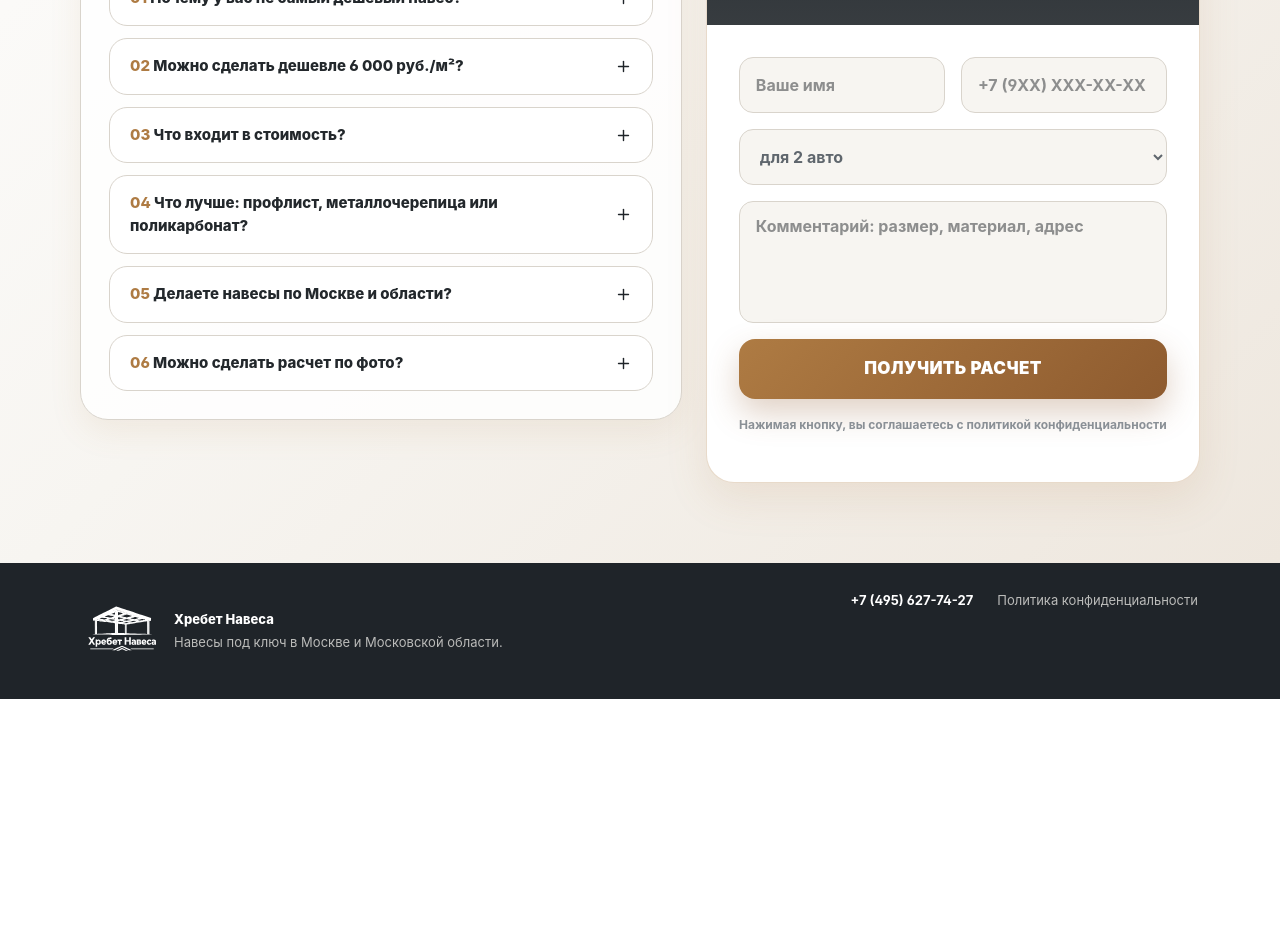
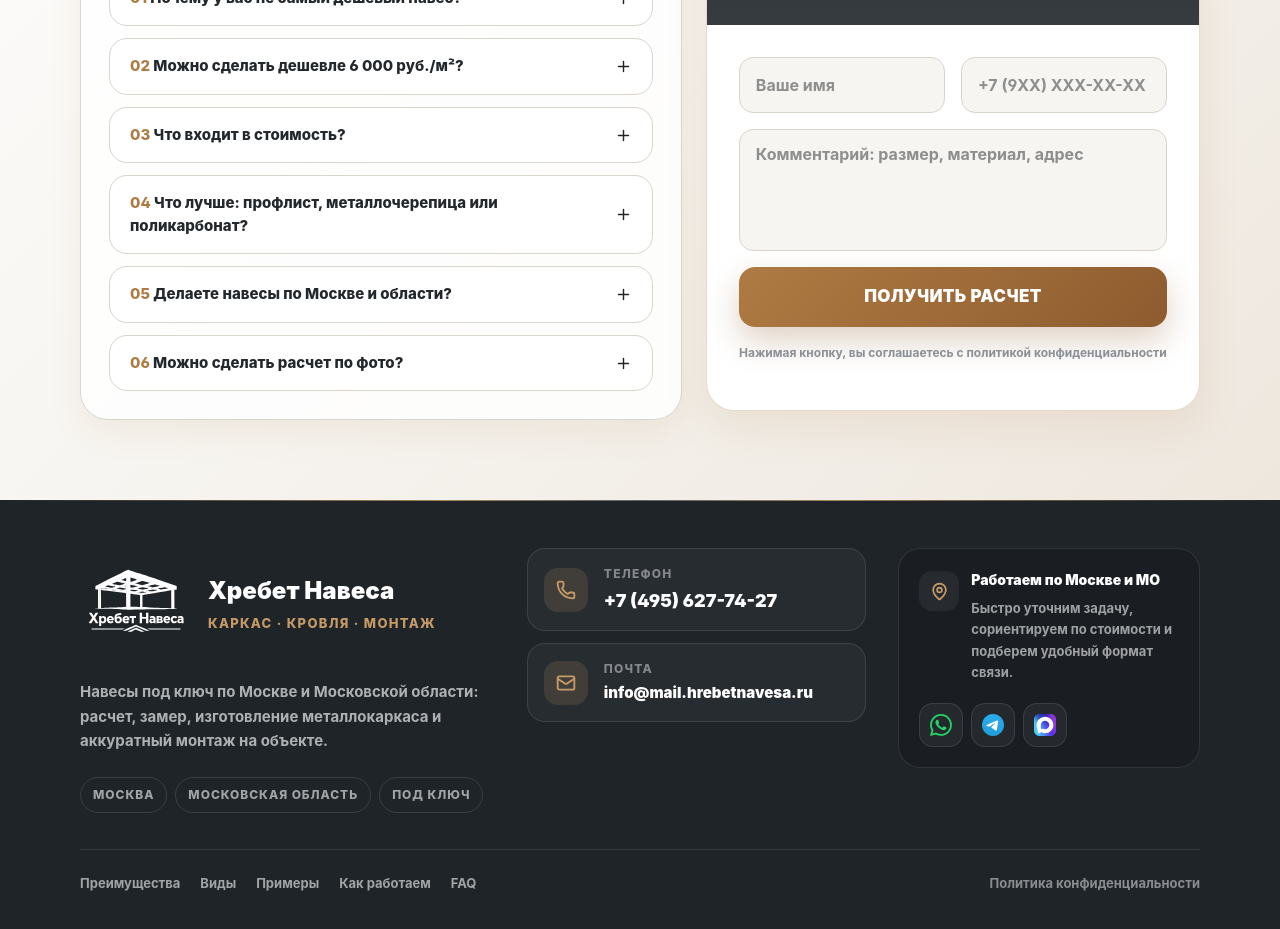
Before and after one commit to uglyfacegoat/-, a React (Vite) app: page / in a window 1280 px wide. Shown: the part 7420-8349 px from the top of the page. Before the commit the page ends 8119 px from the top, so only its background shows below. Built offline with nearby package versions, Linux system fonts and the light colour scheme.

Commit message:
Improve footer and lead form contacts

```diff
--- a/src/app/contacts.ts
+++ b/src/app/contacts.ts
@@ -2,6 +2,10 @@ export const CONTACTS = {
   phone: {
     label: "+7 (495) 627-74-27",
     href: "tel:+74956277427",
+  },
+  email: {
+    label: "info@mail.hrebetnavesa.ru",
+    href: "mailto:info@mail.hrebetnavesa.ru",
   },
   whatsapp: {
     label: "WhatsApp",
--- a/src/app/sections/Footer.tsx
+++ b/src/app/sections/Footer.tsx
@@ -1,40 +1,196 @@
+import { Mail, MapPin, Phone } from "lucide-react";
+import maxIcon from "../../assets/max.svg";
+import telegramIcon from "../../assets/tg.svg";
+import whatsappIcon from "../../assets/whatsapp.svg";
+import { CONTACTS } from "../contacts";
 import { COLORS } from "../theme";
-import { CONTACTS } from "../contacts";
 import { trackGoal } from "../utils/analytics";
+
+const footerNav = [
+  { label: "Преимущества", href: "#benefits" },
+  { label: "Виды", href: "#types" },
+  { label: "Примеры", href: "#cases" },
+  { label: "Как работаем", href: "#process" },
+  { label: "FAQ", href: "#faq" },
+];
+
+const socials = [
+  {
+    label: CONTACTS.whatsapp.label,
+    href: CONTACTS.whatsapp.href,
+    icon: whatsappIcon,
+    goal: "whatsapp_click" as const,
+  },
+  {
+    label: CONTACTS.telegram.label,
+    href: CONTACTS.telegram.href,
+    icon: telegramIcon,
+    goal: "telegram_click" as const,
+  },
+  {
+    label: CONTACTS.max.label,
+    href: CONTACTS.max.href,
+    icon: maxIcon,
+    goal: "max_click" as const,
+  },
+];
 
 export function Footer() {
   return (
     <footer
-      style={{ background: COLORS.graphite, color: "rgba(247,245,241,0.72)" }}
+      className="relative overflow-hidden"
+      style={{ background: COLORS.graphite, color: "rgba(247,245,241,0.76)" }}
     >
-      <div className="mx-auto grid max-w-[1180px] gap-6 px-5 py-7 text-[13px] md:grid-cols-[1fr_auto_auto] md:px-8">
-        <div className="flex items-center gap-3">
+      <div
+        className="pointer-events-none absolute inset-x-0 top-0 h-px"
+        style={{
+          background:
+            "linear-gradient(90deg, transparent 0%, rgba(198,154,102,0.8) 35%, rgba(255,255,255,0.3) 50%, rgba(198,154,102,0.8) 65%, transparent 100%)",
+        }}
+      />
+
+      <div className="mx-auto max-w-[1500px] px-5 py-10 md:px-8 md:py-12 lg:px-12 xl:px-20">
+        <div className="grid gap-8 lg:grid-cols-[1.1fr_0.9fr_0.8fr] lg:items-start">
+          <div>
+            <div className="flex items-center gap-4">
               <img
                 src="/ico-white-text.svg"
                 alt=""
                 aria-hidden="true"
-            className="h-20 w-auto shrink-0"
+                className="h-24 w-auto shrink-0 md:h-28"
               />
               <div>
-            <div className="font-extrabold" style={{ color: COLORS.white }}>
+                <div
+                  className="text-[20px] font-black leading-tight md:text-[24px]"
+                  style={{ color: COLORS.white }}
+                >
                   Хребет Навеса
                 </div>
-            <div className="mt-1">
-              Навесы под ключ в Москве и Московской области.
+                <div className="mt-2 text-[13px] font-extrabold uppercase tracking-[0.1em] text-[#C69A66]">
+                  каркас · кровля · монтаж
                 </div>
               </div>
             </div>
+
+            <p className="mt-5 max-w-[520px] text-[15px] font-bold leading-relaxed text-white/64">
+              Навесы под ключ по Москве и Московской области: расчет, замер,
+              изготовление металлокаркаса и аккуратный монтаж на объекте.
+            </p>
+
+            <div className="mt-6 flex flex-wrap gap-2 text-[12px] font-extrabold uppercase tracking-[0.08em] text-white/58">
+              <span className="rounded-full border border-white/12 px-3 py-2">
+                Москва
+              </span>
+              <span className="rounded-full border border-white/12 px-3 py-2">
+                Московская область
+              </span>
+              <span className="rounded-full border border-white/12 px-3 py-2">
+                под ключ
+              </span>
+            </div>
+          </div>
+
+          <div className="grid gap-3">
             <a
               href={CONTACTS.phone.href}
               data-goal="phone_click"
               onClick={() => trackGoal("phone_click")}
-          style={{ color: COLORS.white, fontWeight: 700 }}
+              className="group flex items-center gap-4 rounded-[18px] border border-white/10 bg-white/[0.04] p-4 transition-colors hover:bg-white/[0.08]"
             >
+              <span className="flex h-11 w-11 shrink-0 items-center justify-center rounded-[14px] bg-[#C69A66]/16 text-[#C69A66]">
+                <Phone size={20} strokeWidth={2.2} />
+              </span>
+              <span>
+                <span className="block text-[12px] font-extrabold uppercase tracking-[0.1em] text-white/44">
+                  телефон
+                </span>
+                <span className="mt-1 block text-[18px] font-black text-white">
                   {CONTACTS.phone.label}
+                </span>
+              </span>
             </a>
-        <a id="privacy" href="#" style={{ color: "rgba(247,245,241,0.72)" }}>
+
+            <a
+              href={CONTACTS.email.href}
+              className="group flex items-center gap-4 rounded-[18px] border border-white/10 bg-white/[0.04] p-4 transition-colors hover:bg-white/[0.08]"
+            >
+              <span className="flex h-11 w-11 shrink-0 items-center justify-center rounded-[14px] bg-[#C69A66]/16 text-[#C69A66]">
+                <Mail size={20} strokeWidth={2.2} />
+              </span>
+              <span className="min-w-0">
+                <span className="block text-[12px] font-extrabold uppercase tracking-[0.1em] text-white/44">
+                  почта
+                </span>
+                <span className="mt-1 block break-all text-[15px] font-black text-white">
+                  {CONTACTS.email.label}
+                </span>
+              </span>
+            </a>
+          </div>
+
+          <div>
+            <div className="rounded-[22px] border border-white/10 bg-[#171B1F]/55 p-5">
+              <div className="flex items-start gap-3">
+                <span className="mt-0.5 flex h-10 w-10 shrink-0 items-center justify-center rounded-[13px] bg-white/[0.06] text-[#C69A66]">
+                  <MapPin size={19} strokeWidth={2.2} />
+                </span>
+                <div>
+                  <div className="text-[14px] font-black text-white">
+                    Работаем по Москве и МО
+                  </div>
+                  <p className="mt-2 text-[13px] font-bold leading-relaxed text-white/58">
+                    Быстро уточним задачу, сориентируем по стоимости и подберем
+                    удобный формат связи.
+                  </p>
+                </div>
+              </div>
+
+              <div className="mt-5 flex gap-2">
+                {socials.map((item) => (
+                  <a
+                    key={item.label}
+                    href={item.href}
+                    target="_blank"
+                    rel="noreferrer"
+                    aria-label={item.label}
+                    data-goal={item.goal}
+                    onClick={() => trackGoal(item.goal)}
+                    className="flex h-11 w-11 items-center justify-center rounded-[14px] border border-white/10 bg-white/[0.05] transition-all duration-200 hover:-translate-y-0.5 hover:bg-white/[0.1]"
+                  >
+                    <img
+                      src={item.icon}
+                      alt=""
+                      aria-hidden="true"
+                      className="h-[22px] w-[22px]"
+                    />
+                  </a>
+                ))}
+              </div>
+            </div>
+          </div>
+        </div>
+
+        <div className="mt-9 flex flex-col gap-5 border-t border-white/10 pt-6 text-[13px] font-bold md:flex-row md:items-center md:justify-between">
+          <nav className="flex flex-wrap gap-x-5 gap-y-2">
+            {footerNav.map((item) => (
+              <a
+                key={item.href}
+                href={item.href}
+                className="text-white/58 transition-colors hover:text-white"
+              >
+                {item.label}
+              </a>
+            ))}
+          </nav>
+
+          <a
+            id="privacy"
+            href="#"
+            className="text-white/48 transition-colors hover:text-white"
+          >
             Политика конфиденциальности
           </a>
+        </div>
       </div>
     </footer>
   );
--- a/src/app/sections/LeadRequestSection.tsx
+++ b/src/app/sections/LeadRequestSection.tsx
@@ -1,7 +1,7 @@
 import { useState } from "react";
 import type { FormEvent } from "react";
 import { Check, Plus, Send, ShieldCheck } from "lucide-react";
-import { faqs, TYPES } from "../data";
+import { faqs } from "../data";
 import { COLORS } from "../theme";
 import { trackGoal } from "../utils/analytics";
 import { formatRuPhone, isValidRuPhone } from "../utils/phone";
@@ -13,7 +13,6 @@ type Props = {
 
 export function LeadRequestSection({ faqOpen, setFaqOpen }: Props) {
   const [name, setName] = useState("");
-  const [type, setType] = useState(TYPES[1]);
   const [comment, setComment] = useState("");
   const [phone, setPhone] = useState("");
   const [trap, setTrap] = useState("");
@@ -215,21 +214,6 @@ export function LeadRequestSection({ faqOpen, setFaqOpen }: Props) {
                 </div>
               )}
 
-              <select
-                value={type}
-                onChange={(event) => setType(event.target.value)}
-                className="h-14 rounded-[14px] px-4 text-[16px] font-bold outline-none transition-colors focus:border-[#AE7B43]"
-                style={{
-                  border: `1px solid ${COLORS.border}`,
-                  color: COLORS.text2,
-                  background: COLORS.warmBg,
-                }}
-              >
-                {TYPES.map((item) => (
-                  <option key={item}>{item}</option>
-                ))}
-              </select>
-
               <textarea
                 value={comment}
                 onChange={(event) => setComment(event.target.value)}
```
Lines whose indentation alone changed are shown as unchanged.
